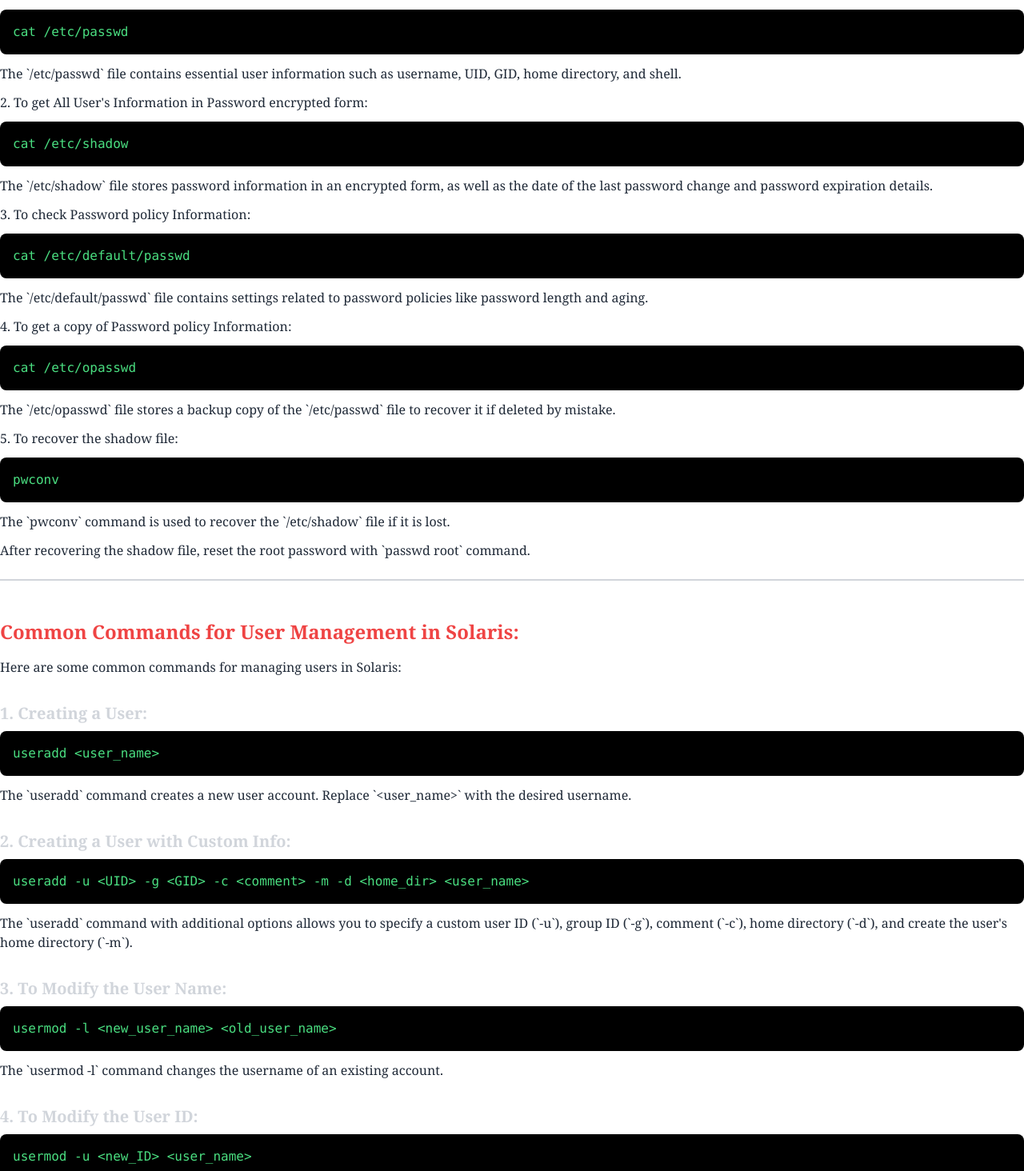
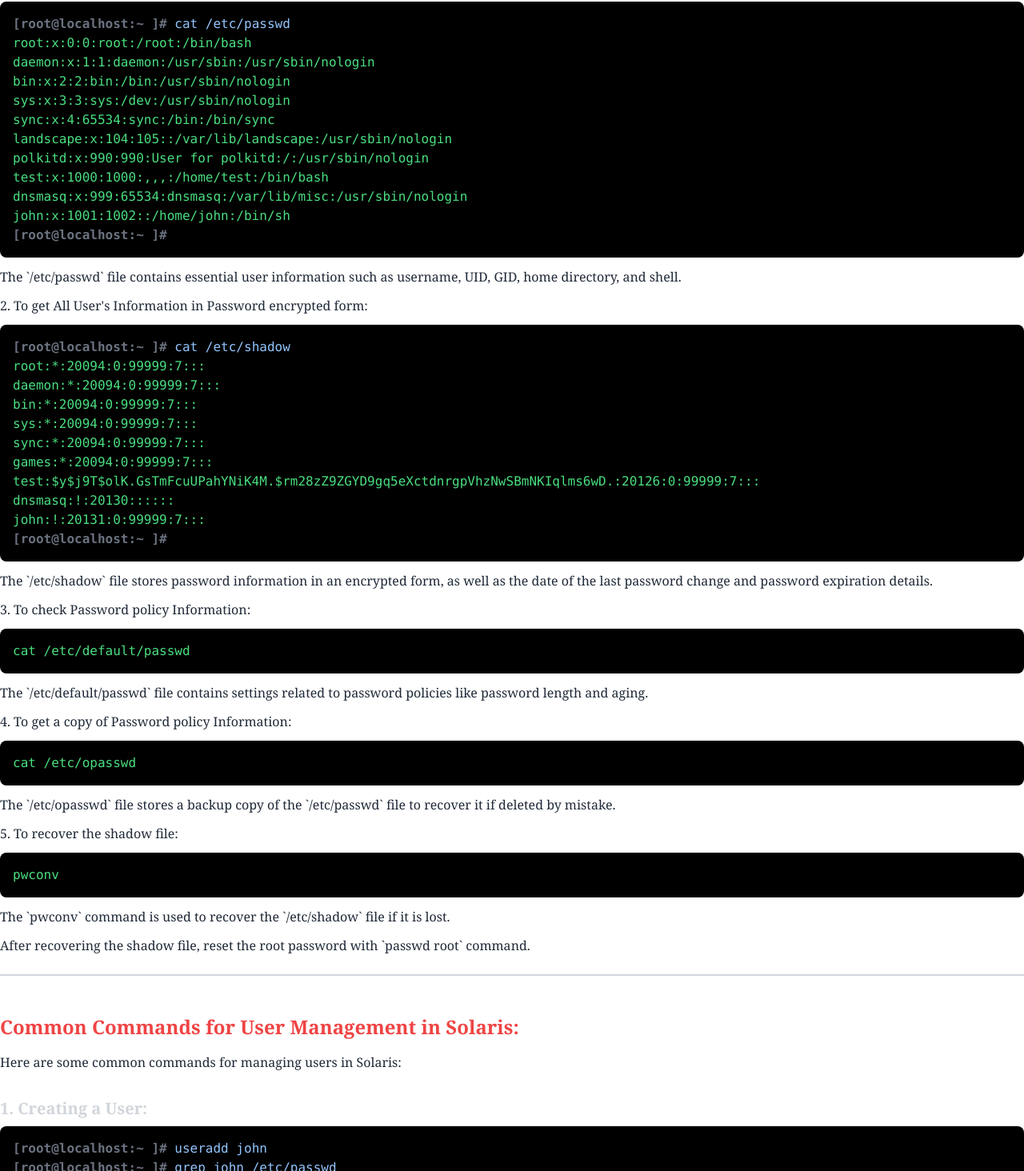
Before and after one commit to mnu4513/devfsadm, a React (Create React App) app: page /course/solaris/user-management in a window 1280 px wide. Shown: the part 546-2010 px from the top of the page at 80% size. Built offline with nearby package versions, Linux system fonts and the light colour scheme.

Commit message:
user pending

```diff
--- a/src/components/solaris/UserManagement.js
+++ b/src/components/solaris/UserManagement.js
@@ -16,15 +16,35 @@
         <li className='font-bold'>/etc/shadow</li>
       </ul>
 
-      <Line />
-
+<Supersubheading/>
       {/* Files Explanation */}
       <Text text={`1. To get All User's Information:`} />
-      <TerminalOutput content={`cat /etc/passwd`} />
+      <TerminalOutput content={`[root@localhost:~ ]# cat /etc/passwd
+root:x:0:0:root:/root:/bin/bash
+daemon:x:1:1:daemon:/usr/sbin:/usr/sbin/nologin
+bin:x:2:2:bin:/bin:/usr/sbin/nologin
+sys:x:3:3:sys:/dev:/usr/sbin/nologin
+sync:x:4:65534:sync:/bin:/bin/sync
+landscape:x:104:105::/var/lib/landscape:/usr/sbin/nologin
+polkitd:x:990:990:User for polkitd:/:/usr/sbin/nologin
+test:x:1000:1000:,,,:/home/test:/bin/bash
+dnsmasq:x:999:65534:dnsmasq:/var/lib/misc:/usr/sbin/nologin
+john:x:1001:1002::/home/john:/bin/sh
+[root@localhost:~ ]#`} />
       <Text text={`The \`/etc/passwd\` file contains essential user information such as username, UID, GID, home directory, and shell.`} />
 
       <Text text={`2. To get All User's Information in Password encrypted form:`} />
-      <TerminalOutput content={`cat /etc/shadow`} />
+      <TerminalOutput content={`[root@localhost:~ ]# cat /etc/shadow
+root:*:20094:0:99999:7:::
+daemon:*:20094:0:99999:7:::
+bin:*:20094:0:99999:7:::
+sys:*:20094:0:99999:7:::
+sync:*:20094:0:99999:7:::
+games:*:20094:0:99999:7:::
+test:$y$j9T$olK.GsTmFcuUPahYNiK4M.$rm28zZ9ZGYD9gq5eXctdnrgpVhzNwSBmNKIqlms6wD.:20126:0:99999:7:::
+dnsmasq:!:20130::::::
+john:!:20131:0:99999:7:::
+[root@localhost:~ ]#`} />
       <Text text={`The \`/etc/shadow\` file stores password information in an encrypted form, as well as the date of the last password change and password expiration details.`} />
 
       <Text text={`3. To check Password policy Information:`} />
@@ -48,71 +68,122 @@
       <Text text={`Here are some common commands for managing users in Solaris:`} />
 
       <Supersubheading text="1. Creating a User:" />
-      <TerminalOutput content={`useradd <user_name>`} />
+      <TerminalOutput content={`[root@localhost:~ ]# useradd john
+[root@localhost:~ ]# grep john /etc/passwd
+john:x:1001:1002::/home/john:/bin/sh
+[root@localhost:~ ]#`} />
       <Text text={`The \`useradd\` command creates a new user account. Replace \`<user_name>\` with the desired username.`} />
 
       <Supersubheading text="2. Creating a User with Custom Info:" />
-      <TerminalOutput content={`useradd -u <UID> -g <GID> -c <comment> -m -d <home_dir> <user_name>`} />
+      <TerminalOutput content={`[root@localhost:~ ]# useradd -u 1010 -g 1010 -c "new user" -m -d /home/john2 john
+[root@localhost:~ ]# grep john /etc/passwd
+john:x:1010:1010:new user:/home/john2:/bin/sh
+[root@localhost:~ ]#`} />
       <Text text={`The \`useradd\` command with additional options allows you to specify a custom user ID (\`-u\`), group ID (\`-g\`), comment (\`-c\`), home directory (\`-d\`), and create the user's home directory (\`-m\`).`} />
 
       <Supersubheading text="3. To Modify the User Name:" />
-      <TerminalOutput content={`usermod -l <new_user_name> <old_user_name>`} />
+      <TerminalOutput content={`[root@localhost:~ ]# usermod -l dom john
+[root@localhost:~ ]# grep dom /etc/passwd
+dom:x:1010:1010:new user:/home/john2:/bin/sh
+[root@localhost:~ ]#`} />
       <Text text={`The \`usermod -l\` command changes the username of an existing account.`} />
 
       <Supersubheading text="4. To Modify the User ID:" />
-      <TerminalOutput content={`usermod -u <new_ID> <user_name>`} />
+      <TerminalOutput content={`[root@localhost:~ ]# usermod -u 1020 dom
+[root@localhost:~ ]# grep dom /etc/passwd
+dom:x:1020:1010:new user:/home/john2:/bin/sh
+[root@localhost:~ ]#`} />
       <Text text={`The \`usermod -u\` command allows you to modify the user ID (UID) of an existing user.`} />
 
       <Supersubheading text="5. To Modify the User's Group:" />
-      <TerminalOutput content={`usermod -g <new_GID> <user_name>`} />
+      <TerminalOutput content={`[root@localhost:~ ]# usermod -g 1020 dom
+[root@localhost:~ ]# grep dom /etc/passwd
+dom:x:1020:1020:new user:/home/john2:/bin/sh
+[root@localhost:~ ]#`} />
       <Text text={`The \`usermod -g\` command changes the user's primary group.`} />
 
       <Supersubheading text="6. To Modify the User's Comment:" />
-      <TerminalOutput content={`usermod -c <new_comment> <user_name>`} />
+      <TerminalOutput content={`[root@localhost:~ ]# usermod -c "updated comment" dom
+[root@localhost:~ ]# grep dom /etc/passwd
+dom:x:1020:1020:updated comment:/home/john2:/bin/sh
+[root@localhost:~ ]#`} />
       <Text text={`The \`usermod -c\` command allows you to modify the comment field for the user, which typically contains the user's full name.`} />
 
       <Supersubheading text="7. To Modify the User's Home Directory:" />
-      <TerminalOutput content={`usermod -d <new_dir> <user_name>`} />
+      <TerminalOutput content={`[root@localhost:~ ]# usermod -d /home/dom2 dom
+[root@localhost:~ ]# grep dom /etc/passwd
+dom:x:1020:1020:updated comment:/home/dom2:/bin/sh
+[root@localhost:~ ]#`} />
       <Text text={`The \`usermod -d\` command changes the user's home directory.`} />
 
       <Supersubheading text="8. To Modify the User's Shell:" />
-      <TerminalOutput content={`usermod -s <new_shell> <user_name>`} />
+      <TerminalOutput content={`[root@localhost:~ ]# usermod -s /bin/bash dom
+[root@localhost:~ ]# grep dom /etc/passwd
+dom:x:1020:1020:updated comment:/home/dom2:/bin/bash
+[root@localhost:~ ]#`} />
       <Text text={`The \`usermod -s\` command changes the user's default shell.`} />
 
       <Supersubheading text="9. To Delete a User without Home Directory:" />
-      <TerminalOutput content={`userdel <user_name>`} />
+      <TerminalOutput content={`[root@localhost:~ ]# userdel john
+[root@localhost:~ ]# ls -l /home | grep john
+drwxr-x--- 2 1001 1001 4096 Feb 13 04:04 john
+[root@localhost:~ ]#`} />
       <Text text={`The \`userdel\` command deletes a user account but keeps the user's home directory intact.`} />
 
       <Supersubheading text="10. To Delete a User along with Home Directory:" />
-      <TerminalOutput content={`userdel -r <user_name>`} />
+      <TerminalOutput content={`[root@localhost:~ ]# userdel -r john
+[root@localhost:~ ]# ls -l /home | grep john
+[root@localhost:~ ]#`} />
       <Text text={`The \`userdel -r\` command removes both the user account and the associated home directory.`} />
 
       <Supersubheading text="11. To Set or Change a User's Password:" />
-      <TerminalOutput content={`passwd <user_name>`} />
+      <TerminalOutput content={`[root@localhost:~ ]# passwd john
+New password:
+Retype new password:
+passwd: password updated successfully
+[root@localhost:~ ]#`} />
       <Text text={`The \`passwd\` command allows you to set or change the password of a user account.`} />
 
       <Supersubheading text="12. To Check User's Password Status:" />
-      <TerminalOutput content={`passwd -s <user_name>`} />
-      <Text text={`The \`passwd -s\` command checks the status of a user's password, such as whether it is locked or expired.`} />
+      <TerminalOutput content={`[root@localhost:~ ]# passwd -S john
+john P 2025-02-13 0 99999 7 -1
+[root@localhost:~ ]#`} />
+      <Text text={`The \`passwd -S\` command checks the status of a user's password, such as whether it is locked or expired.`} />
 
       <Supersubheading text="13. To Lock a User Account:" />
-      <TerminalOutput content={`passwd -l <user_name>`} />
+      <TerminalOutput content={`[root@localhost:~ ]# passwd -l john
+passwd: password changed.
+[root@localhost:~ ]# passwd -S john
+john L 2025-02-13 0 99999 7 -1
+[root@localhost:~ ]#`} />
       <Text text={`The \`passwd -l\` command locks the specified user account, preventing the user from logging in.`} />
 
       <Supersubheading text="14. To Unlock a User Account:" />
-      <TerminalOutput content={`passwd -u <user_name>`} />
+      <TerminalOutput content={`[root@localhost:~ ]# passwd -u john
+passwd: password changed.
+[root@localhost:~ ]# passwd -S john
+john P 2025-02-13 0 99999 7 -1
+[root@localhost:~ ]#`} />
       <Text text={`The \`passwd -u\` command unlocks a previously locked user account.`} />
 
       <Supersubheading text="15. To Delete the Password of a User:" />
-      <TerminalOutput content={`passwd -d <user_name>`} />
+      <TerminalOutput content={`[root@localhost:~ ]# passwd -d john
+passwd: password changed.
+[root@localhost:~ ]# passwd -S john
+john NP 2025-02-13 0 99999 7 -1
+[root@localhost:~ ]#`} />
       <Text text={`The \`passwd -d\` command removes the password of a user, allowing login without a password (not recommended for regular use).`} />
 
       <Supersubheading text="16. To Get User Information:" />
-      <TerminalOutput content={`id <user_name>`} />
+      <TerminalOutput content={`[root@localhost:~ ]# id john
+uid=1001(john) gid=1001(john) groups=1001(john)
+[root@localhost:~ ]#`} />
       <Text text={`The \`id\` command provides information about the user, including UID, GID, and groups.`} />
 
       <Supersubheading text="17. To Get User Information along with Secondary Groups:" />
-      <TerminalOutput content={`id -a <user_name>`} />
+      <TerminalOutput content={`[root@localhost:~ ]# id -a john
+uid=1001(john) gid=1001(john) groups=1001(john),10(uucp)
+[root@localhost:~ ]#`} />
       <Text text={`The \`id -a\` command shows detailed user information, including all groups the user belongs to (primary and secondary).`} />
 
     </div>
```
